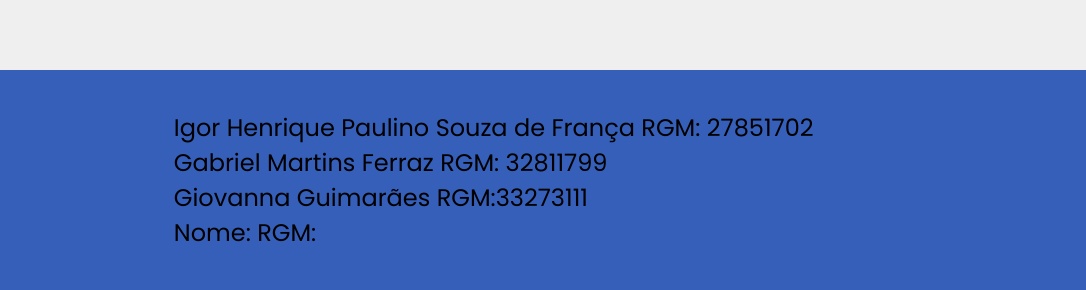
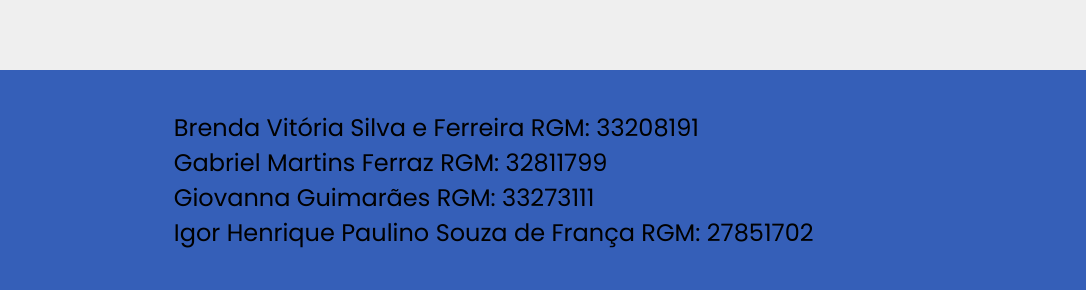
Before and after one commit to igorpaulinoo/projeto-mercado, a plain HTML site: page index.html in a window 1280 px wide. Shown: the part 9017-9307 px from the top of the page, 0-1086 px from the left. Drawn offline with Linux system fonts and the light colour scheme.

Commit message:
Atualização

```diff
--- a/index.html
+++ b/index.html
@@ -909,10 +909,10 @@
 
     <footer>
         <div class="footer-content">
+            <p>Brenda Vitória Silva e Ferreira RGM: 33208191</p>
+            <p>Gabriel Martins Ferraz RGM: 32811799</p>
+            <p>Giovanna Guimarães RGM: 33273111</p>
             <p>Igor Henrique Paulino Souza de França RGM: 27851702</p>
-            <p>Gabriel Martins Ferraz RGM: 32811799</p>
-            <p>Giovanna Guimarães RGM:33273111</p>
-            <p>Nome: RGM:</p>
         </div>
         <div class="icons">
             <ul>
```
